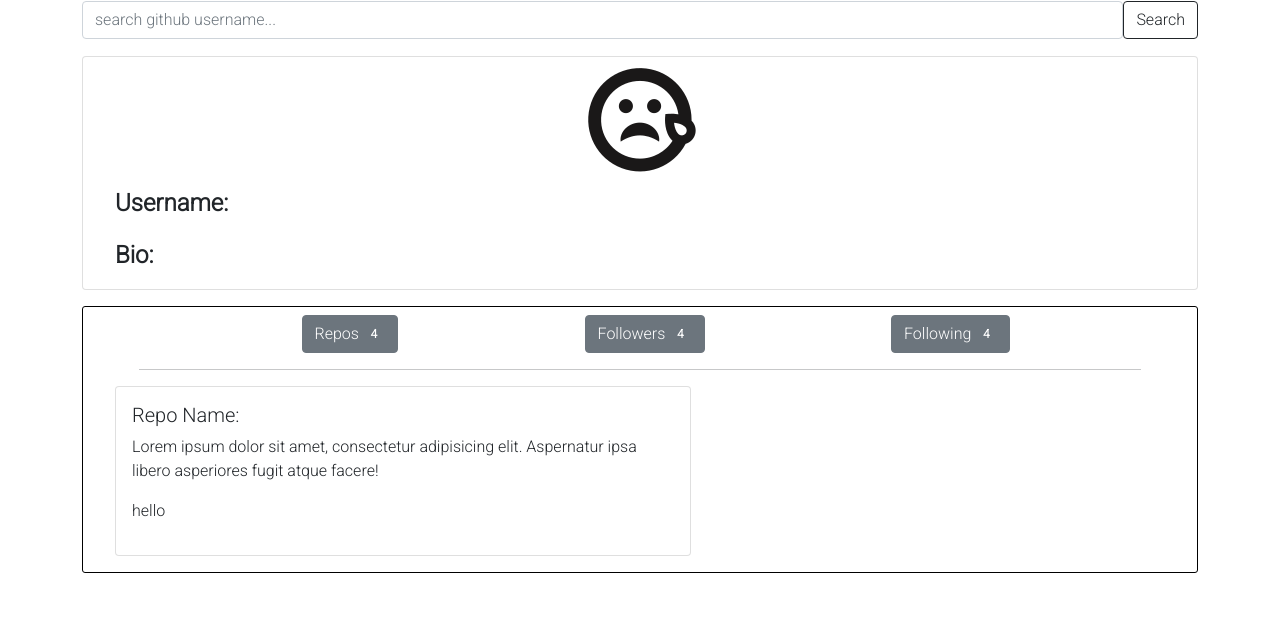
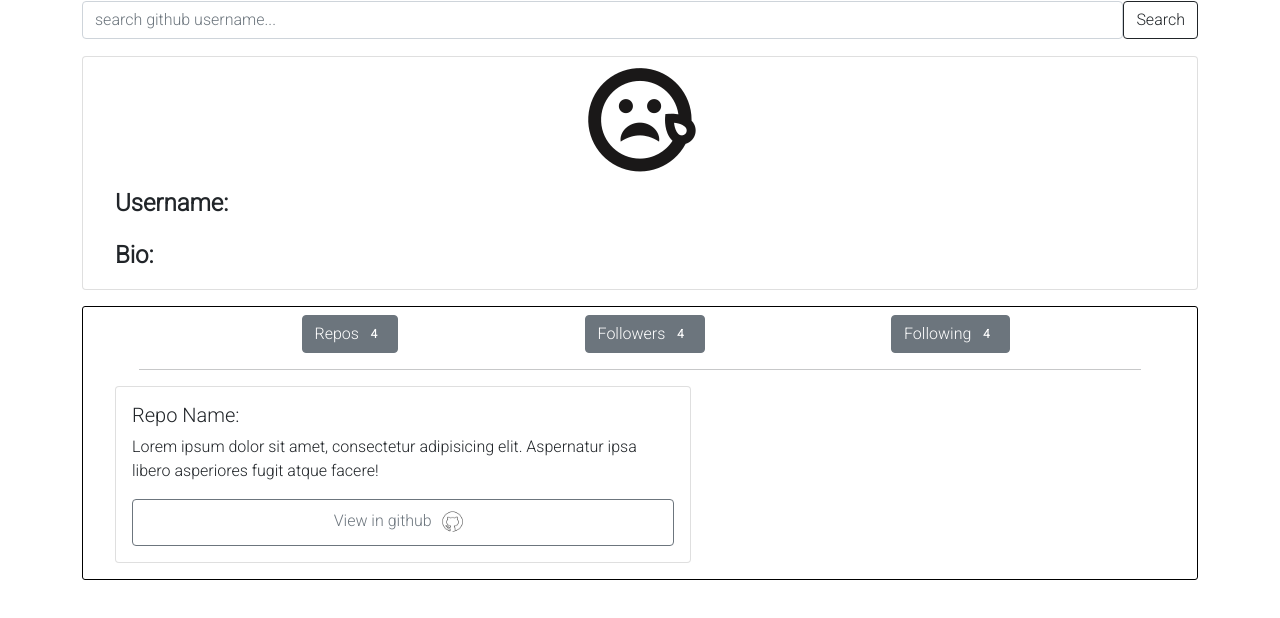
Before and after one commit to Ken-mbira/Git-finder, an Angular app: page / in a window 1280 px wide. Shown: the top 618 px of the page. Built offline with nearby package versions, Linux system fonts and the light colour scheme.

Commit message:
add a button to view the repo on github

```diff
--- a/src/app/repo/repo.component.html
+++ b/src/app/repo/repo.component.html
@@ -3,7 +3,7 @@
         <li class="card " style="width:36rem ;padding: 1rem;">
             <h5 class="card-title"> Repo Name:</h5>
             <p class="card-text">Lorem ipsum dolor sit amet, consectetur adipisicing elit. Aspernatur ipsa libero asperiores fugit atque facere!</p>
-            <p class="language">hello</p>
+            <button class="btn btn-outline-secondary">View in github<span class="badge badge-primary"><img src="../../assets/git2icon.png" width="25px"></span></button>
         </li>
     </ul>
 </div>
```
